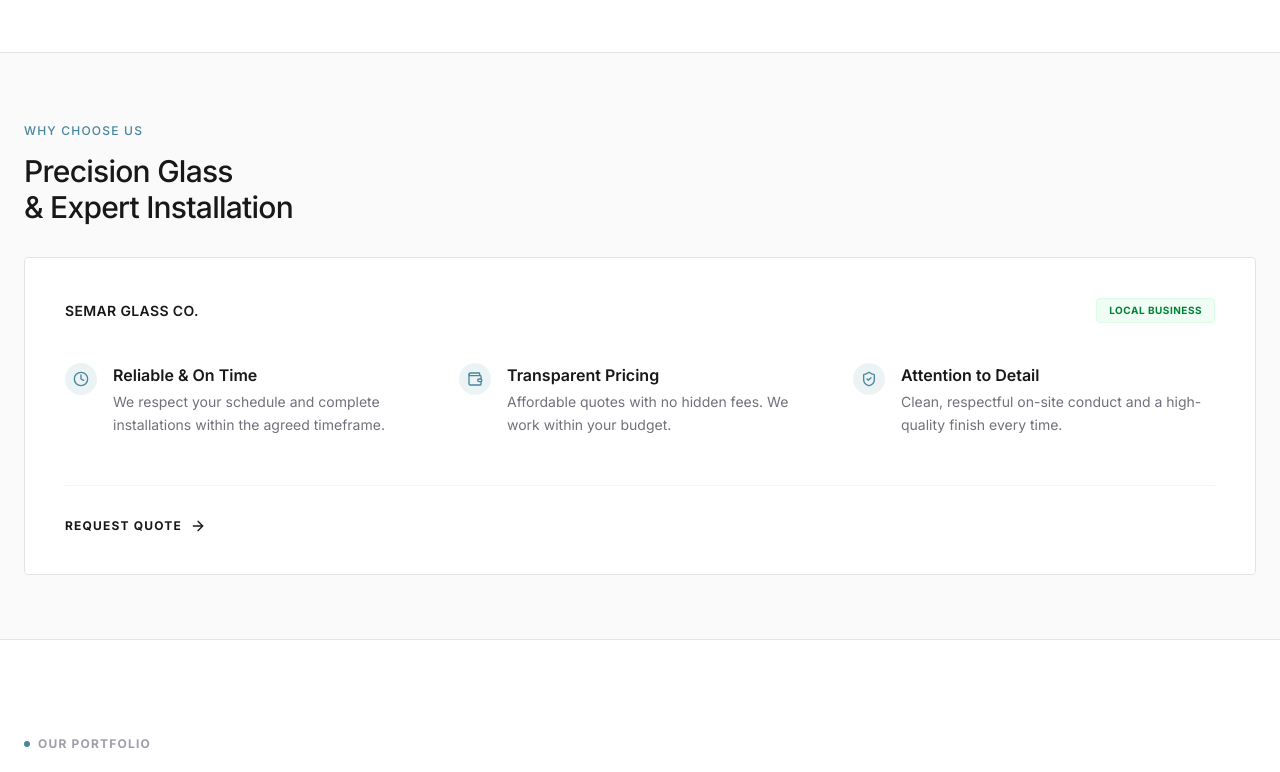
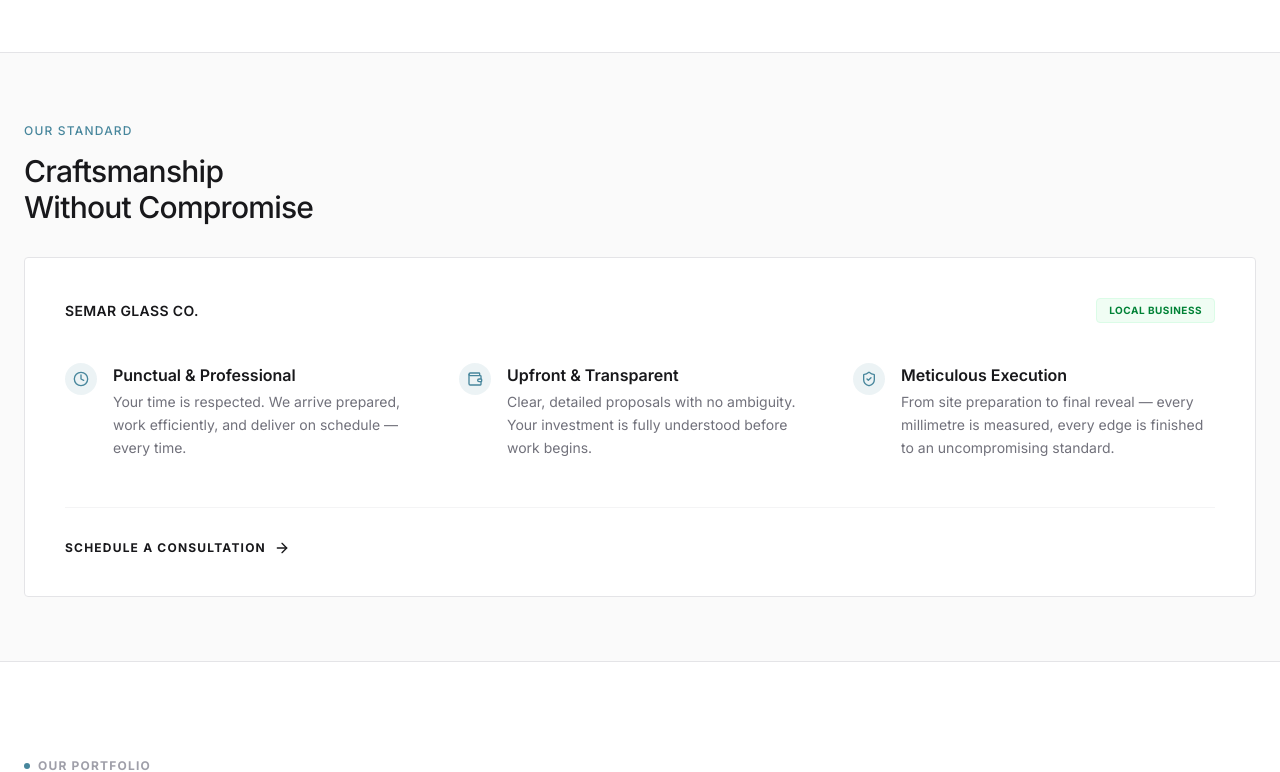
Before and after one commit to gabrieloevangelista/glass, a Next.js app: page / in a window 1280 px wide. Shown: the part 1540-2312 px from the top of the page. Built offline with nearby package versions, Linux system fonts and the light colour scheme.

Commit message:
feat: implement About, CTA, and Contact components for landing page

```diff
--- a/src/components/About.tsx
+++ b/src/components/About.tsx
@@ -6,8 +6,8 @@ export default function About() {
       <div className="max-w-screen-xl mx-auto px-6">
         <div className="flex flex-col md:flex-row justify-between items-end mb-8 animate-on-scroll">
           <div>
-            <span className="text-xs font-medium text-primary uppercase tracking-widest">Why Choose Us</span>
-            <h2 className="text-3xl font-medium text-zinc-900 mt-3 tracking-tight">Precision Glass <br/>& Expert Installation</h2>
+            <span className="text-xs font-medium text-primary uppercase tracking-widest">Our Standard</span>
+            <h2 className="text-3xl font-medium text-zinc-900 mt-3 tracking-tight">Craftsmanship <br/>Without Compromise</h2>
           </div>
         </div>
 
@@ -25,8 +25,8 @@ export default function About() {
                   <Clock size={16} />
                 </div>
                 <div>
-                  <h4 className="text-base font-semibold text-zinc-900">Reliable & On Time</h4>
-                  <p className="text-sm text-zinc-500 mt-1 leading-relaxed">We respect your schedule and complete installations within the agreed timeframe.</p>
+                  <h4 className="text-base font-semibold text-zinc-900">Punctual & Professional</h4>
+                  <p className="text-sm text-zinc-500 mt-1 leading-relaxed">Your time is respected. We arrive prepared, work efficiently, and deliver on schedule — every time.</p>
                 </div>
               </div>
               <div className="flex gap-4">
@@ -34,8 +34,8 @@ export default function About() {
                   <Wallet size={16} />
                 </div>
                 <div>
-                  <h4 className="text-base font-semibold text-zinc-900">Transparent Pricing</h4>
-                  <p className="text-sm text-zinc-500 mt-1 leading-relaxed">Affordable quotes with no hidden fees. We work within your budget.</p>
+                  <h4 className="text-base font-semibold text-zinc-900">Upfront & Transparent</h4>
+                  <p className="text-sm text-zinc-500 mt-1 leading-relaxed">Clear, detailed proposals with no ambiguity. Your investment is fully understood before work begins.</p>
                 </div>
               </div>
               <div className="flex gap-4">
@@ -43,15 +43,15 @@ export default function About() {
                   <ShieldCheck size={16} />
                 </div>
                 <div>
-                  <h4 className="text-base font-semibold text-zinc-900">Attention to Detail</h4>
-                  <p className="text-sm text-zinc-500 mt-1 leading-relaxed">Clean, respectful on-site conduct and a high-quality finish every time.</p>
+                  <h4 className="text-base font-semibold text-zinc-900">Meticulous Execution</h4>
+                  <p className="text-sm text-zinc-500 mt-1 leading-relaxed">From site preparation to final reveal — every millimetre is measured, every edge is finished to an uncompromising standard.</p>
                 </div>
               </div>
             </div>
 
             <div className="mt-12 pt-8 border-t border-zinc-100">
               <a href="#contact" className="flex items-center gap-2 text-xs font-bold text-zinc-900 uppercase tracking-widest hover:text-primary transition-colors">
-                Request Quote <ArrowRight size={16} />
+                Schedule a Consultation <ArrowRight size={16} />
               </a>
             </div>
           </div>
--- a/src/components/CTA.tsx
+++ b/src/components/CTA.tsx
@@ -6,10 +6,10 @@ export default function CTA() {
     <section className="py-24 bg-[#345e6d] text-white text-center relative overflow-hidden shadow-2xl shadow-primary/20 md:mx-6 rounded-sm mb-12">
       <div className="max-w-screen-xl mx-auto px-6 relative z-10 animate-on-scroll">
         <h2 className="text-3xl md:text-5xl font-medium tracking-tight mb-6">
-          Need Premium Glass Installation?
+          Exceptional Spaces Begin Here.
         </h2>
         <p className="text-white/80 mb-10 max-w-md mx-auto font-light text-lg">
-          Contact Semar Glass Co. today for a free, no-obligation quote.
+          Invite us into your project. A private consultation is the first step toward something extraordinary.
         </p>
         <div className="flex flex-col md:flex-row justify-center gap-4">
           <a href="sms:+16576786742" className="flex items-center justify-center gap-3 bg-white text-primary px-8 py-4 rounded-full hover:bg-zinc-100 transition shadow-xl group">
--- a/src/components/Contact.tsx
+++ b/src/components/Contact.tsx
@@ -35,10 +35,10 @@ export default function Contact() {
       <div className="max-w-screen-xl mx-auto px-6 relative z-10">
         <div className="grid grid-cols-1 lg:grid-cols-2 gap-16">
           <div className="animate-on-scroll">
-            <span className="text-primary font-medium tracking-widest uppercase text-xs mb-4 block">Get In Touch</span>
-            <h2 className="text-4xl md:text-6xl font-medium tracking-tight text-zinc-900 mb-8">Let's Discuss Your Project</h2>
+            <span className="text-primary font-medium tracking-widest uppercase text-xs mb-4 block">Private Consultation</span>
+            <h2 className="text-4xl md:text-6xl font-medium tracking-tight text-zinc-900 mb-8">Begin Your Project</h2>
             <p className="text-zinc-600 text-lg font-light mb-12 max-w-md leading-relaxed">
-              Ready to transform your bathroom? Contact us for a free, no-obligation quote. We're here to help with all your custom glass needs.
+              Every exceptional space starts with a conversation. Share your vision and we'll bring the expertise, precision, and materials to realize it — exactly as you imagined.
             </p>
 
             <div className="space-y-8">
@@ -47,8 +47,8 @@ export default function Contact() {
                   <Phone size={20} />
                 </div>
                 <div>
-                  <h4 className="font-semibold text-zinc-900 mb-1">Text Us</h4>
-                  <p className="text-zinc-500 font-light mb-1">Mon-Fri from 7am to 5pm</p>
+                  <h4 className="font-semibold text-zinc-900 mb-1">Direct Line</h4>
+                  <p className="text-zinc-500 font-light mb-1">Mon – Fri, 7am – 5pm PST</p>
                   <a href="sms:+16576786742" className="text-primary font-medium hover:underline">+1 (657) 678-6742</a>
                 </div>
               </div>
@@ -58,8 +58,8 @@ export default function Contact() {
                   <Mail size={20} />
                 </div>
                 <div>
-                  <h4 className="font-semibold text-zinc-900 mb-1">Email Us</h4>
-                  <p className="text-zinc-500 font-light mb-1">Send us your details anytime</p>
+                  <h4 className="font-semibold text-zinc-900 mb-1">Correspondence</h4>
+                  <p className="text-zinc-500 font-light mb-1">We respond within one business day</p>
                   <a href="mailto:info@semarglass.com" className="text-primary font-medium hover:underline">info@semarglass.com</a>
                 </div>
               </div>
@@ -69,8 +69,8 @@ export default function Contact() {
                   <MapPin size={20} />
                 </div>
                 <div>
-                  <h4 className="font-semibold text-zinc-900 mb-1">Service Area</h4>
-                  <p className="text-zinc-500 font-light">Los Angeles, Beverly Hills, Santa Monica & Surrounds</p>
+                  <h4 className="font-semibold text-zinc-900 mb-1">Exclusive Coverage</h4>
+                  <p className="text-zinc-500 font-light">Los Angeles · Beverly Hills · Santa Monica · Malibu · Bel Air</p>
                 </div>
               </div>
             </div>
@@ -140,7 +140,7 @@ export default function Contact() {
                   id="message"
                   rows={4}
                   className="w-full px-4 py-3 rounded-md border border-zinc-200 focus:outline-none focus:ring-2 focus:ring-primary/20 focus:border-primary transition-all bg-zinc-50/50 resize-none"
-                  placeholder="Tell us about your project..."
+                  placeholder="Describe your project, space, or vision..."
                   value={formData.message}
                   onChange={handleChange}
                 ></textarea>
@@ -148,7 +148,7 @@ export default function Contact() {
 
               <button type="submit" className="w-full bg-primary text-white font-semibold py-4 rounded-full hover:bg-primary-dark transition-colors flex items-center justify-center gap-2 shadow-lg shadow-primary/20">
                 <Send size={18} />
-                Send via SMS
+                Request Consultation
               </button>
             </form>
           </div>
--- a/src/components/Footer.tsx
+++ b/src/components/Footer.tsx
@@ -24,8 +24,8 @@ export default function Footer() {
               </div>
             </div>
             <p className="text-zinc-400 font-light leading-relaxed">
-              Professional shower screens, custom glass handrails, and glass partition installation services in Los Angeles. <br />
-              Serving Beverly Hills, Santa Monica, and Greater LA.
+              Bespoke architectural glass for the most discerning homes in Los Angeles.<br />
+              Beverly Hills · Santa Monica · Malibu · Bel Air.
             </p>
           </div>
           <div>
```
